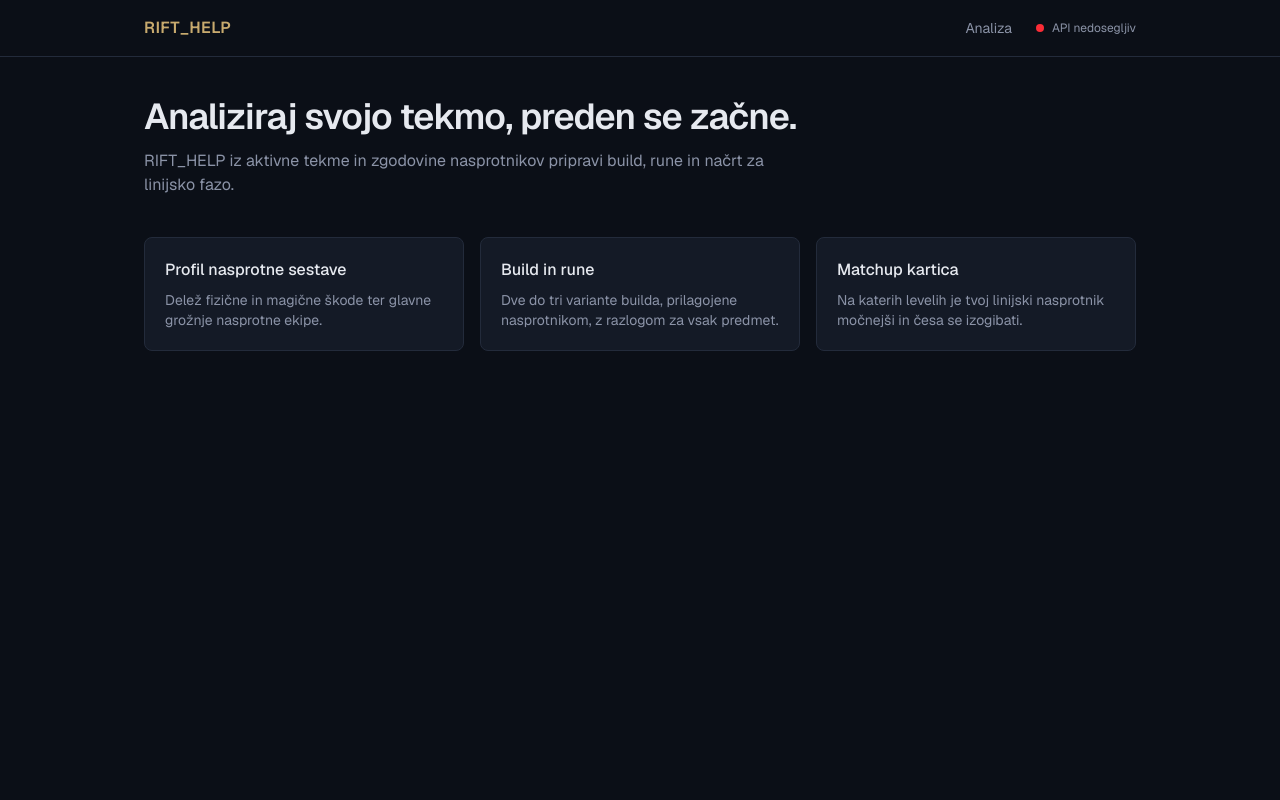
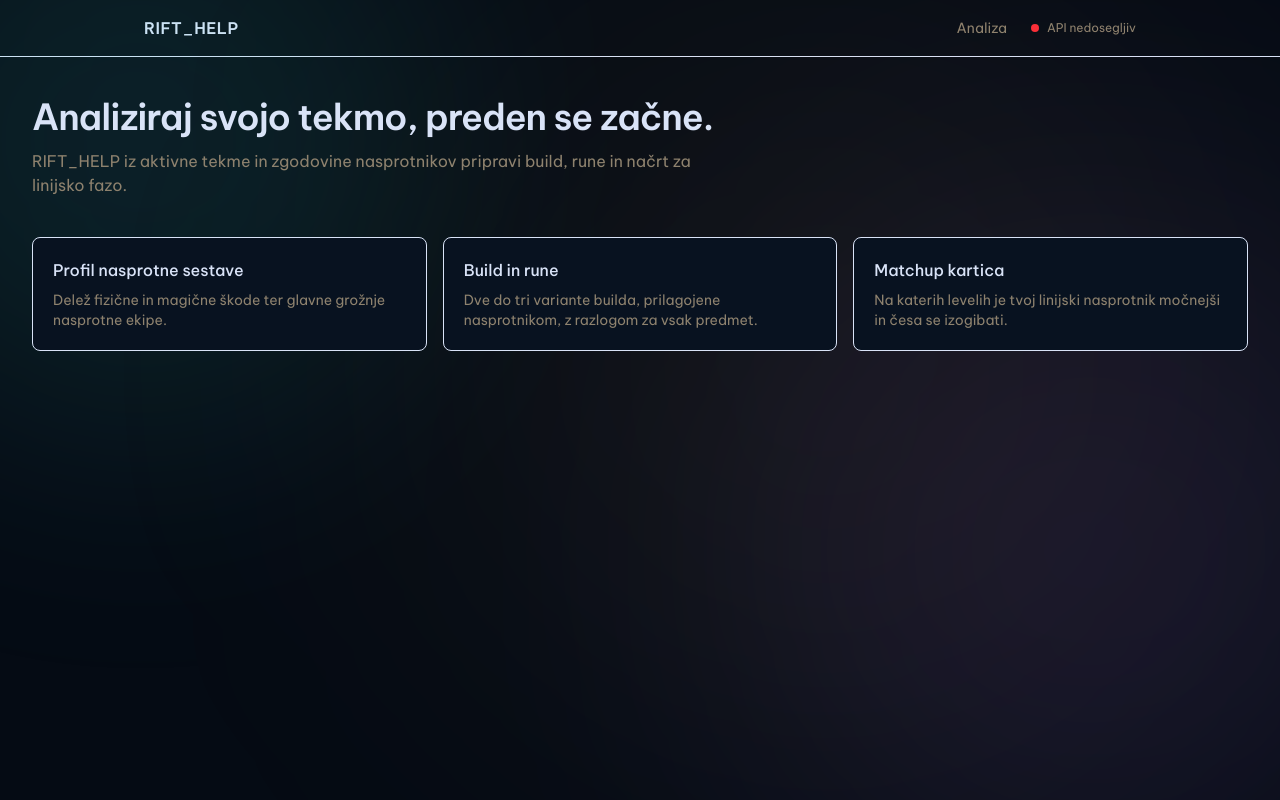
Before and after one commit to Valeri123car/RIRS, a Next.js app in the folder frontend/: page / in a window 1280 px wide. Built offline with nearby package versions, Linux system fonts and the light colour scheme; no server answers.

Commit message:
feat: hextech tema z barvami, pisavami in ambientnim sijem (#34)

```diff
--- a/frontend/src/app/globals.css
+++ b/frontend/src/app/globals.css
@@ -1,26 +1,99 @@
 @import "tailwindcss";
 
-:root {
-  --background: #0b0f17;
-  --surface: #141a26;
-  --border: #232b3b;
-  --foreground: #e6e9ef;
-  --muted: #8b93a7;
-  --accent: #c8aa6e;
+/*
+ * Hextech tema po konceptih v design/.
+ * Imena barv sledijo konceptom (primary, surface-container ...), da se
+ * razredi iz HTML konceptov lahko neposredno prenesejo v komponente.
+ */
+@theme {
+  /* Ozadja in površine (od najtemnejše do najsvetlejše) */
+  --color-background: #050b14;
+  --color-surface: #081220;
+  --color-surface-container-low: #0b1524;
+  --color-surface-container: #0e1828;
+  --color-surface-container-high: #1b2536;
+  --color-surface-container-highest: #243248;
+
+  /* Besedilo */
+  --color-on-surface: #d9e3f7;
+  --color-on-surface-variant: #c5b79e;
+  --color-muted: #8e826e;
+
+  /* Poudarki */
+  --color-primary: #f0bf5c;
+  --color-primary-container: #c89b3c;
+  --color-on-primary: #211400;
+  --color-secondary: #43e2d2;
+  --color-tertiary: #c084fc;
+  --color-error: #ff6b81;
+
+  /* Robovi */
+  --color-outline: #785a28;
 }
 
 @theme inline {
-  --color-background: var(--background);
-  --color-surface: var(--surface);
-  --color-border: var(--border);
-  --color-foreground: var(--foreground);
-  --color-muted: var(--muted);
-  --color-accent: var(--accent);
-  --font-sans: var(--font-geist-sans);
-  --font-mono: var(--font-geist-mono);
+  --font-headline: var(--font-cinzel), serif;
+  --font-body: var(--font-be-vietnam-pro), sans-serif;
+  --font-label: var(--font-space-mono), monospace;
 }
 
-body {
-  background: var(--background);
-  color: var(--foreground);
+/* Zlat rob s senco (osnova za vse panele). */
+@utility hex-border {
+  border: 1px solid var(--color-outline);
+  box-shadow:
+    inset 0 0 12px rgb(200 170 110 / 0.06),
+    0 4px 20px rgb(0 0 0 / 0.6);
 }
+
+/* Zlata kotna okraska zgoraj levo in spodaj desno. */
+@utility hex-corner {
+  position: relative;
+
+  &::before,
+  &::after {
+    content: "";
+    position: absolute;
+    width: 6px;
+    height: 6px;
+    pointer-events: none;
+  }
+
+  &::before {
+    top: -1px;
+    left: -1px;
+    border-top: 2px solid var(--color-primary);
+    border-left: 2px solid var(--color-primary);
+  }
+
+  &::after {
+    right: -1px;
+    bottom: -1px;
+    border-right: 2px solid var(--color-primary);
+    border-bottom: 2px solid var(--color-primary);
+  }
+}
+
+@utility hex-glow-gold {
+  box-shadow:
+    0 0 15px rgb(240 191 92 / 0.3),
+    inset 0 0 10px rgb(200 170 110 / 0.15);
+}
+
+@utility hex-glow-cyan {
+  box-shadow:
+    0 0 15px rgb(10 200 185 / 0.35),
+    inset 0 0 8px rgb(10 200 185 / 0.2);
+}
+
+@layer base {
+  body {
+    background-color: var(--color-background);
+    color: var(--color-on-surface);
+    font-family: var(--font-body);
+  }
+
+  ::selection {
+    background-color: var(--color-primary-container);
+    color: var(--color-on-primary);
+  }
+}
--- a/frontend/src/app/layout.tsx
+++ b/frontend/src/app/layout.tsx
@@ -1,17 +1,27 @@
 import type { Metadata } from "next";
-import { Geist, Geist_Mono } from "next/font/google";
+import { Be_Vietnam_Pro, Cinzel, Space_Mono } from "next/font/google";
 
+import { AmbientGlow } from "@/components/ambient-glow";
 import { SiteHeader } from "@/components/site-header";
 import "./globals.css";
 
-const geistSans = Geist({
-  variable: "--font-geist-sans",
+/* Pisave iz konceptov: Cinzel za naslove, Be Vietnam Pro za besedilo, Space Mono za številke. */
+const cinzel = Cinzel({
+  variable: "--font-cinzel",
   subsets: ["latin", "latin-ext"],
+  weight: ["500", "600", "700"],
 });
 
-const geistMono = Geist_Mono({
-  variable: "--font-geist-mono",
+const beVietnamPro = Be_Vietnam_Pro({
+  variable: "--font-be-vietnam-pro",
   subsets: ["latin", "latin-ext"],
+  weight: ["300", "400", "500", "600", "700"],
+});
+
+const spaceMono = Space_Mono({
+  variable: "--font-space-mono",
+  subsets: ["latin", "latin-ext"],
+  weight: ["400", "700"],
 });
 
 export const metadata: Metadata = {
@@ -21,10 +31,16 @@ export const metadata: Metadata = {
 
 export default function RootLayout({ children }: LayoutProps<"/">) {
   return (
-    <html lang="sl" className={`${geistSans.variable} ${geistMono.variable} h-full antialiased`}>
-      <body className="flex min-h-full flex-col font-sans">
+    <html
+      lang="sl"
+      className={`${cinzel.variable} ${beVietnamPro.variable} ${spaceMono.variable} h-full antialiased`}
+    >
+      <body className="relative flex min-h-full flex-col overflow-x-hidden">
+        <AmbientGlow />
         <SiteHeader />
-        <main className="mx-auto w-full max-w-5xl flex-1 px-4 py-10">{children}</main>
+        <main className="relative z-10 mx-auto w-full max-w-[1440px] flex-1 px-4 py-10 md:px-8">
+          {children}
+        </main>
       </body>
     </html>
   );
--- /dev/null
+++ b/frontend/src/components/ambient-glow.tsx
@@ -0,0 +1,10 @@
+/** Dekorativni barvni siji v ozadju strani (zgolj vizualni, brez interakcije). */
+export function AmbientGlow() {
+  return (
+    <div aria-hidden className="pointer-events-none fixed inset-0 z-0 overflow-hidden">
+      <div className="absolute -top-40 -left-40 size-[600px] rounded-full bg-secondary/10 blur-[130px]" />
+      <div className="absolute top-1/4 -right-40 size-[700px] rounded-full bg-tertiary/10 blur-[150px]" />
+      <div className="absolute bottom-10 left-1/3 size-[800px] rounded-full bg-primary/5 blur-[160px]" />
+    </div>
+  );
+}
```
